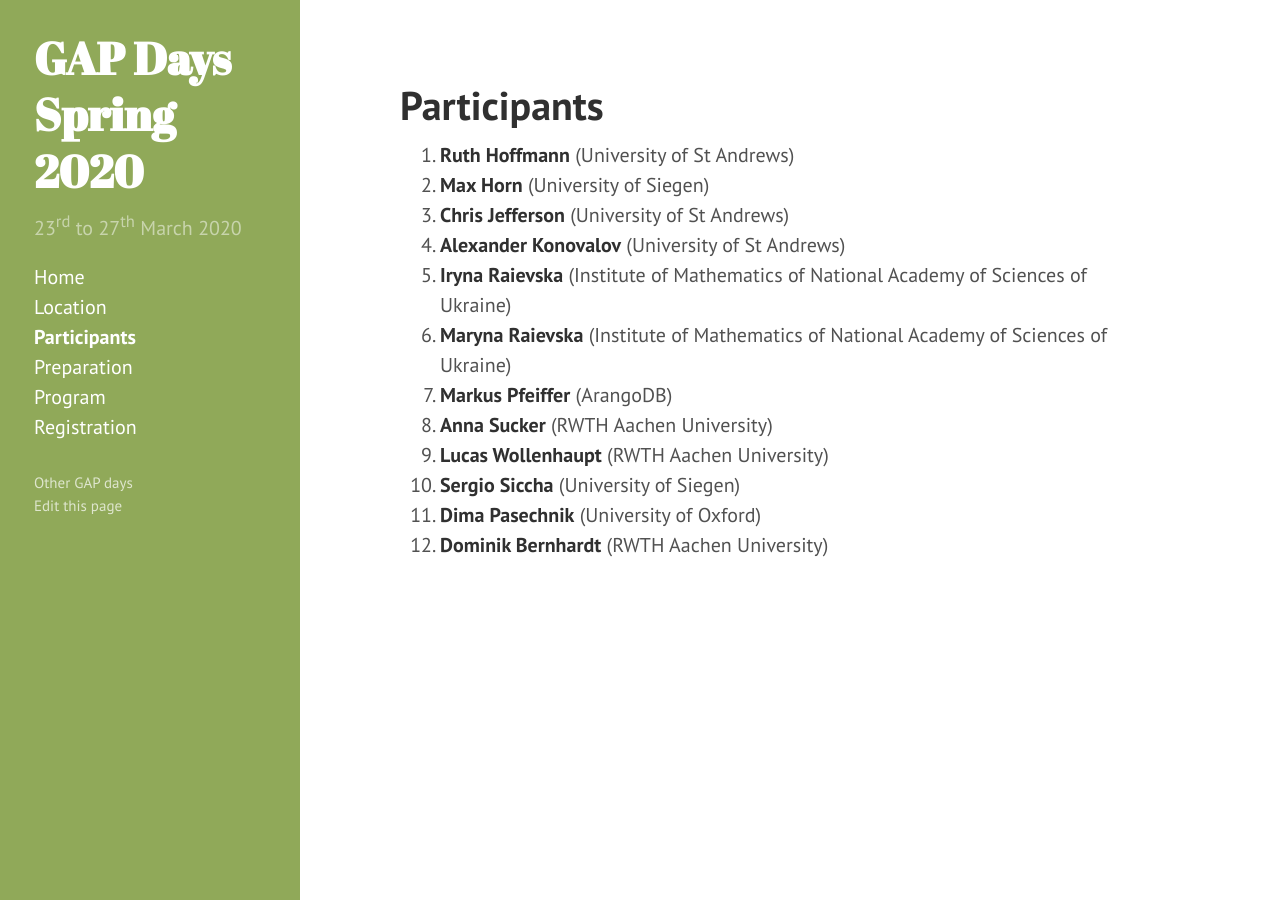
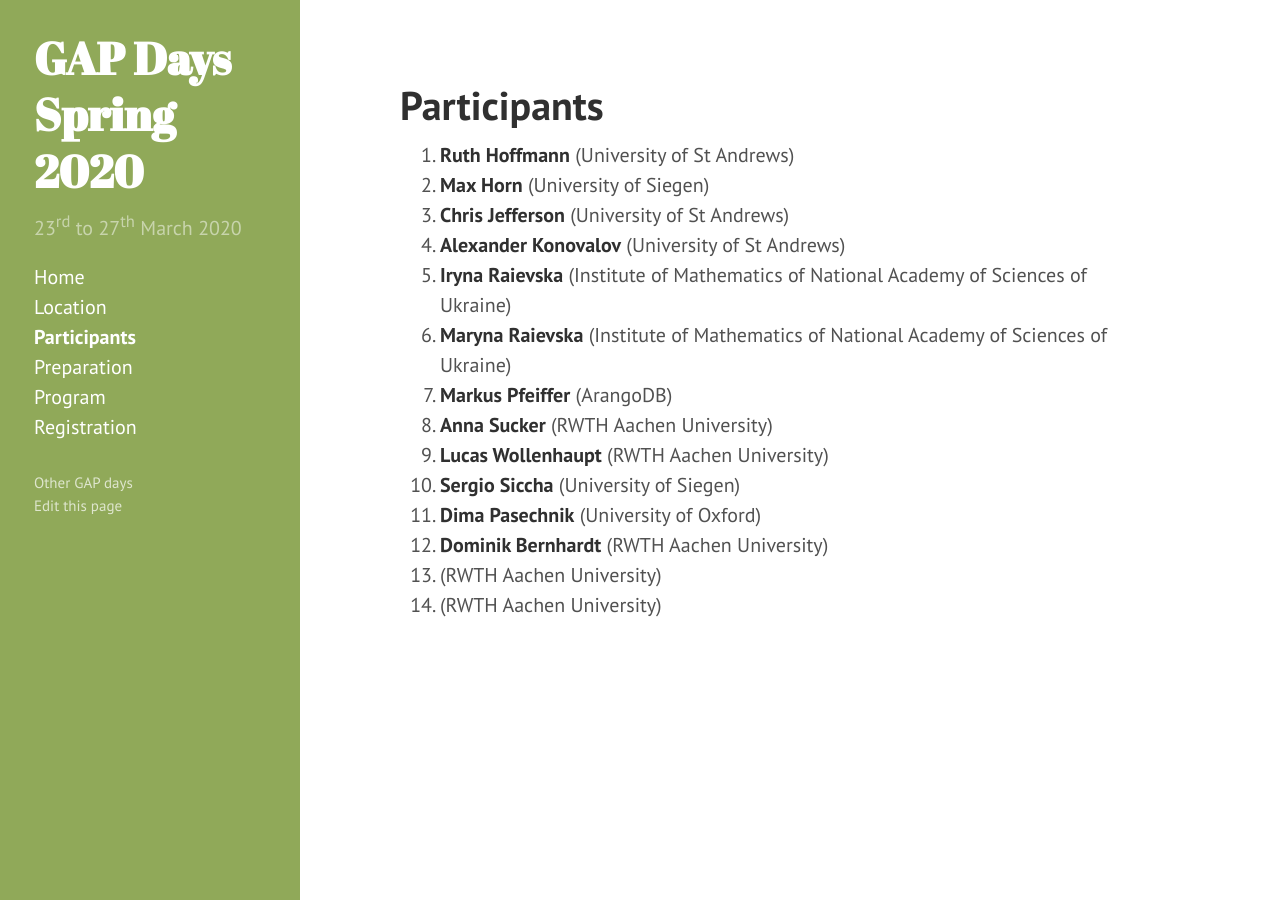
Before and after one commit to gapdays/gapdays2020-spring, a Jekyll site: the page built from participants.md, in a window 1280 px wide. Built offline with Jekyll 4.4.1, drawn with Linux system fonts in a browser that asks for light colours.

Commit message:
added participants

```diff
--- a/_data/participants.yml
+++ b/_data/participants.yml
@@ -37,3 +37,9 @@
 
 - name: Dominik Bernhardt
   affiliation: RWTH Aachen University
+
+- Name: Daniel Rademacher
+  affiliation: RWTH Aachen University
+
+- Name: Friedrich Rober
+  affiliation: RWTH Aachen University
--- a/correspondence/participantemail.txt
+++ b/correspondence/participantemail.txt
@@ -1 +1 @@
-bernhardt@mathb.rwth-aachen.de, dmitrii.pasechnik@cs.ox.ac.uk, siccha@momo.math.rwth-aachen.de, anna@suckeronline.de, lucas.wollenhaupt@rwth-aachen.de, markus.pfeiffer@morphism.de, raevskaya.irina@gmail.com, raemarina33@gmail.com, alexander.konovalov@st-andrews.ac.uk
+bernhardt@mathb.rwth-aachen.de, dmitrii.pasechnik@cs.ox.ac.uk, siccha@momo.math.rwth-aachen.de, anna@suckeronline.de, lucas.wollenhaupt@rwth-aachen.de, markus.pfeiffer@morphism.de, raevskaya.irina@gmail.com, raemarina33@gmail.com, alexander.konovalov@st-andrews.ac.uk, daniel.rademacher@rwth-aachen.de, friedrich.rober@rwth-aachen.de
--- a/participants.csv
+++ b/participants.csv
@@ -10,3 +10,5 @@ Lucas Wollenhaupt, RWTH Aachen University, 23.03.2020, 27.03.2020
 Sergio Siccha, University of Siegen, 23.03.2020, 27.03.2020
 Dima Pasechnik, University of Oxford, 2020-03-22, 2020-03-27
 Dominik Bernhardt, RWTH Aachen University, 22.3.2020, 27.3.2020
+Daniel Rademacher, RWTH Aachen University, 22.03.2020, 27.03.2020
+Friedrich Rober, RWTH Aachen University, 22.03.2020, 27.03.2020
```
Also changed, not shown: correspondence/registration-reply.txt (+11 -0 lines).
